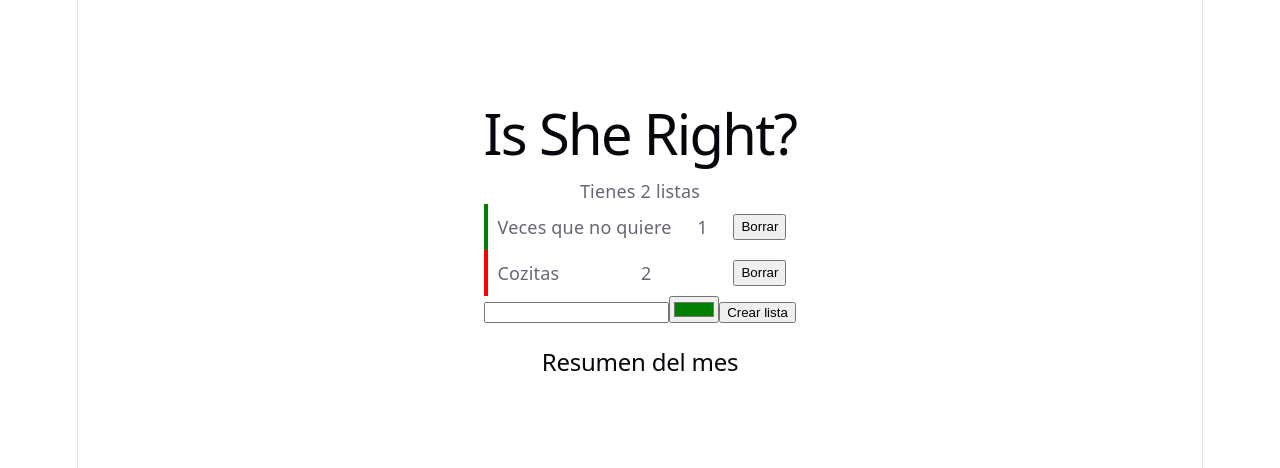
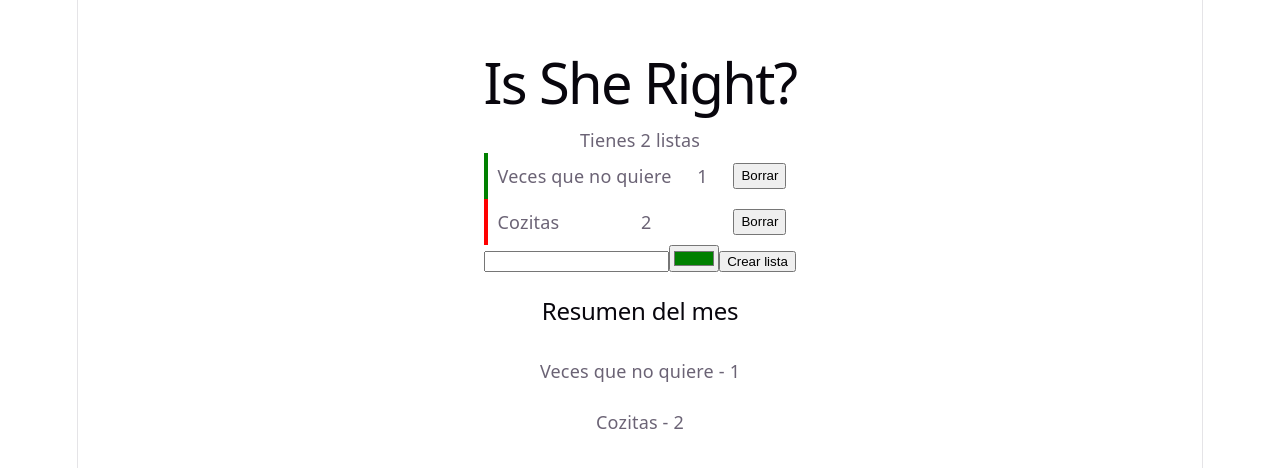
Before and after one commit to JuanAntonioVicente/is-she-right, a React (Vite) app: page / in a window 1280 px wide. Shown: the part 164-632 px from the top of the page. Built offline with nearby package versions, Linux system fonts and the light colour scheme.

Commit message:
Show entry totals in Summary

```diff
--- a/src/App.jsx
+++ b/src/App.jsx
@@ -66,7 +66,7 @@ function App() {
             </div>
           )}
         </div>
-        <Summary />
+        <Summary listas={listas} entradas={entradas} />
       </section>
     </>
   );
--- a/src/components/Summary.jsx
+++ b/src/components/Summary.jsx
@@ -1,7 +1,11 @@
-function Summary() {
+function Summary({ listas, entradas }) {
     return (
         <>
             <h2>Resumen del mes</h2>
+            {listas.map((lista) => {
+                const total = entradas.filter((entrada) => entrada.listaId === lista.id).length;
+                return <p key={lista.id}>{lista.nombre} - {total}</p>;
+            })}
         </>
     );
 }
```
